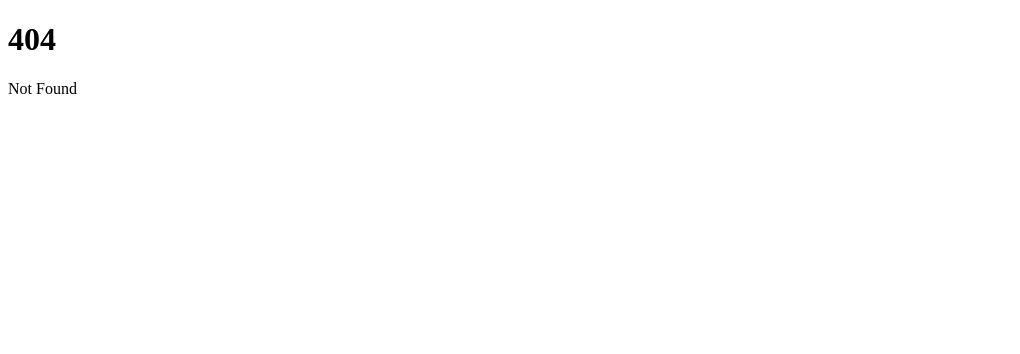
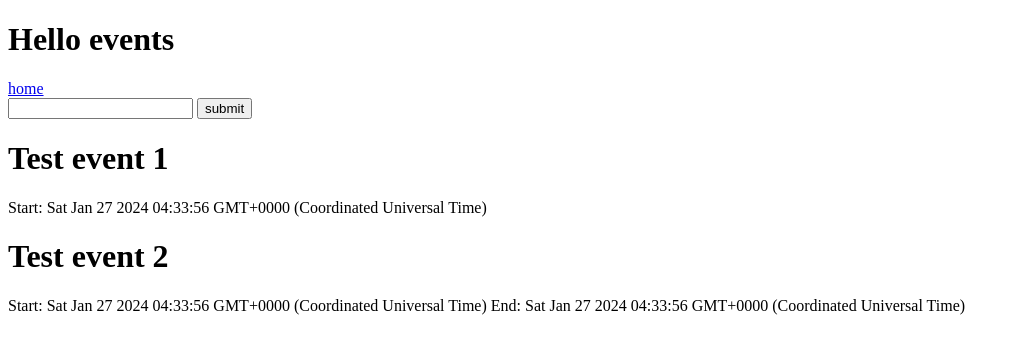
Before and after one commit to ZacMillionaire/Nulah.AtHome, a SvelteKit app in the folder frontend/: page /events in a window 1280 px wide. Before the commit this address had no page. Shown: the top 354 px of the page, without its empty margins (0-1020 px from the left). Built offline with nearby package versions, Linux system fonts and the light colour scheme.

Commit message:
Basic event UI skeleton functionality

```diff
--- /dev/null
+++ b/frontend/src/components/App.svelte
@@ -0,0 +1,5 @@
+<script>
+	export let name = 'Svelte';
+</script>
+
+<h1>Hello {name}!</h1>
--- /dev/null
+++ b/frontend/src/components/EventCreator/EventCreator.svelte
@@ -0,0 +1,20 @@
+<script lang="ts">
+	import { EventStore } from './EventStore';
+
+	function createEvent(e: SubmitEvent) {
+		let eventFormData = new FormData(e.target as HTMLFormElement);
+
+		EventStore.add({
+			Name: eventFormData.get('name') as string,
+			Id: 3,
+			Tags: [],
+			Start: new Date(),
+			End: new Date()
+		});
+	}
+</script>
+
+<form on:submit|preventDefault={createEvent}>
+	<input name="name" id="name"/>
+	<button>submit</button>
+</form>
--- /dev/null
+++ b/frontend/src/components/EventCreator/EventDisplay.svelte
@@ -0,0 +1,13 @@
+<script lang="ts">
+	import type { BasicEvent } from 'models/BasicEvent';
+
+	export let Event: BasicEvent;
+</script>
+
+<div>
+	<h1>{Event.Name}</h1>
+	<span>Start: {Event.Start}</span>
+	{#if Event.End}
+		<span>End: {Event.End}</span>
+	{/if}
+</div>
--- /dev/null
+++ b/frontend/src/components/EventCreator/EventList.svelte
@@ -0,0 +1,13 @@
+<script lang="ts">
+	import EventDisplay from './EventDisplay.svelte';
+	import EventCreator from './EventCreator.svelte';
+	import { EventStore } from './EventStore';
+	import { onMount } from 'svelte';
+
+	onMount(() => {
+	});
+</script>
+<EventCreator />
+{#each $EventStore as event1}
+	<EventDisplay Event={event1} />
+{/each}
--- /dev/null
+++ b/frontend/src/components/EventCreator/EventStore.ts
@@ -0,0 +1,35 @@
+import { type Invalidator, type Subscriber, type Unsubscriber, writable } from 'svelte/store';
+import type { BasicEvent } from 'models/BasicEvent';
+
+export const EventStore: IEventStore = CreateEventStore();
+
+function CreateEventStore(): IEventStore {
+	const { subscribe, set, update } = writable<BasicEvent[]>([]);
+
+	set([{
+		Name: 'Test event 1',
+		Id: 1,
+		Tags: [],
+		Start: new Date()
+	}, {
+		Name: 'Test event 2',
+		Id: 2,
+		Tags: [],
+		Start: new Date(),
+		End: new Date()
+	}]);
+
+	return {
+		subscribe,
+		add: AddNewEvent
+	};
+
+	function AddNewEvent(newEvent: BasicEvent) {
+		return update(u => ([...u, newEvent]));
+	}
+}
+
+export interface IEventStore {
+	add: (newEvent: BasicEvent) => void;
+	subscribe: (this: void, run: Subscriber<BasicEvent[]>, invalidate?: Invalidator<BasicEvent[]>) => Unsubscriber;
+}
--- /dev/null
+++ b/frontend/src/models/BasicEvent.ts
@@ -0,0 +1,7 @@
+export interface BasicEvent {
+	Name: string;
+	Id: number;
+	Tags: string[];
+	Start: Date;
+	End?: Date;
+}
--- /dev/null
+++ b/frontend/src/routes/events/+page.svelte
@@ -0,0 +1,6 @@
+<script>
+	import EventList from '../../components/EventCreator/EventList.svelte';
+</script>
+<h1>Hello events</h1>
+<a href="/">home</a>
+<EventList/>
--- a/frontend/svelte.config.js
+++ b/frontend/svelte.config.js
@@ -11,7 +11,10 @@ const config = {
 		// adapter-auto only supports some environments, see https://kit.svelte.dev/docs/adapter-auto for a list.
 		// If your environment is not supported or you settled on a specific environment, switch out the adapter.
 		// See https://kit.svelte.dev/docs/adapters for more information about adapters.
-		adapter: adapter()
+		adapter: adapter(),
+		alias: {
+			'models' : 'src/models'
+		}
 	}
 };
 
```
Also changed, not shown: frontend/src/routes/+page.svelte (+14 -0 lines).
